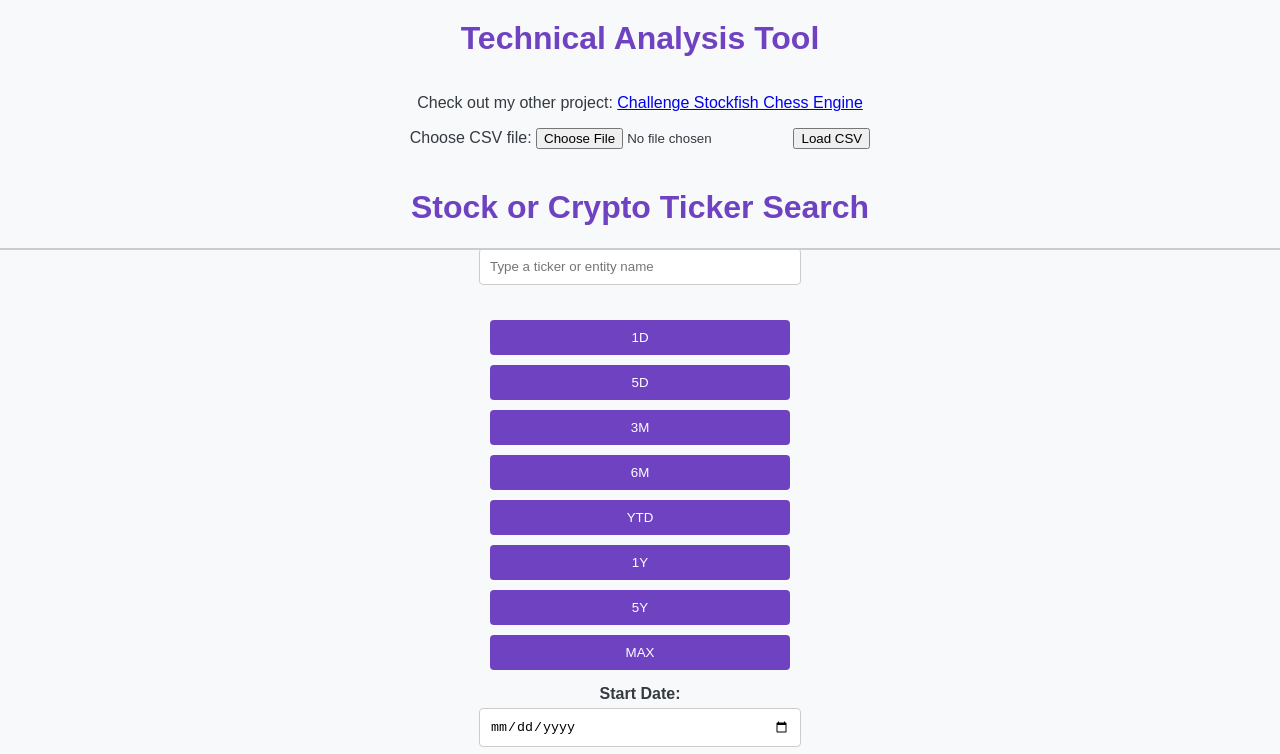
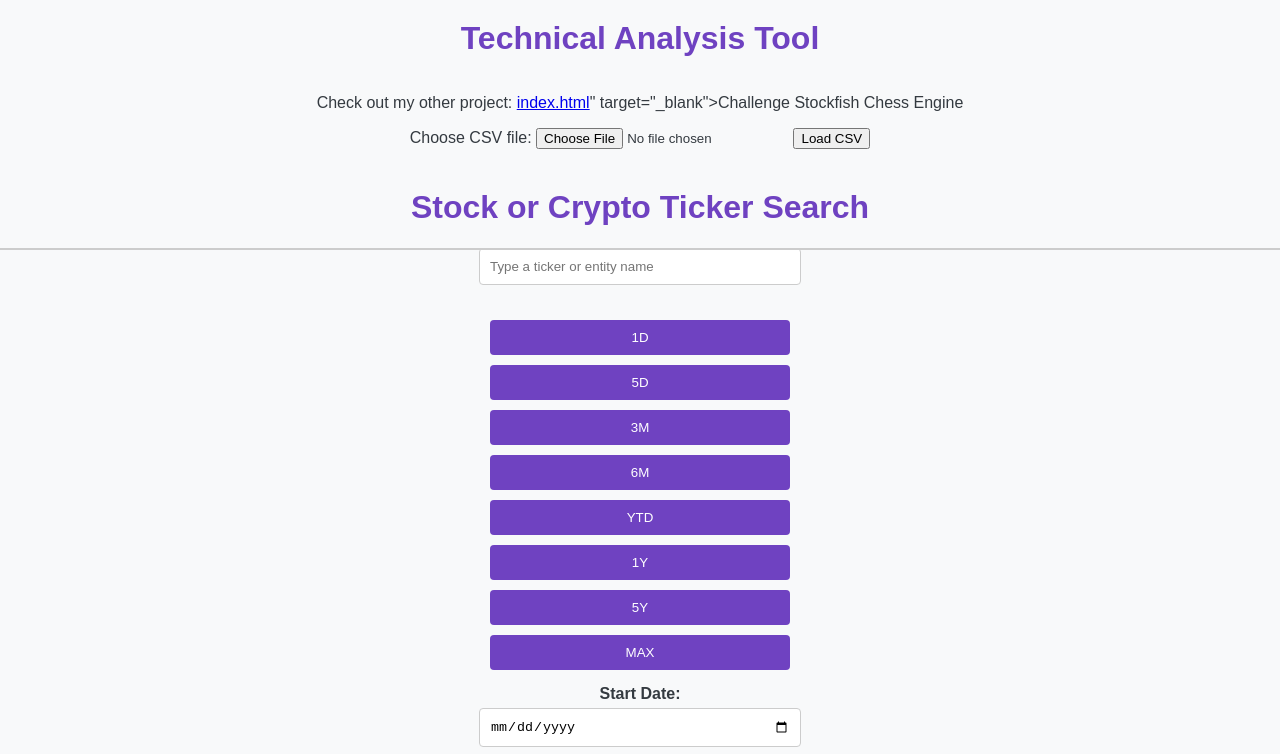
Before and after one commit to cracked-crystalball-99/bears-bulls-my-5-tools, a plain HTML site: page index.html in a window 1280 px wide. Shown: the top 754 px of the page. Drawn offline with nearby package versions, Linux system fonts and the light colour scheme.

Commit message:
Update index.html

```diff
--- a/index.html
+++ b/index.html
@@ -12,7 +12,7 @@
     <h1>Technical Analysis Tool</h1>
 
     <!-- Custom Text and Link -->
-    <p>Check out my other project: <a href="https://cracked-crystalball-99.github.io/chess-engine/index.html" target="_blank">Challenge Stockfish Chess Engine</a></p>
+    <p>Check out my other project: <a href="<a href="https://github.com/cracked-crystalball-99/chess-engine/blob/main/index.html">index.html</a>" target="_blank">Challenge Stockfish Chess Engine</a></p>
 
     <!-- Form to load CSV file -->
     <form id="csvForm">
```
